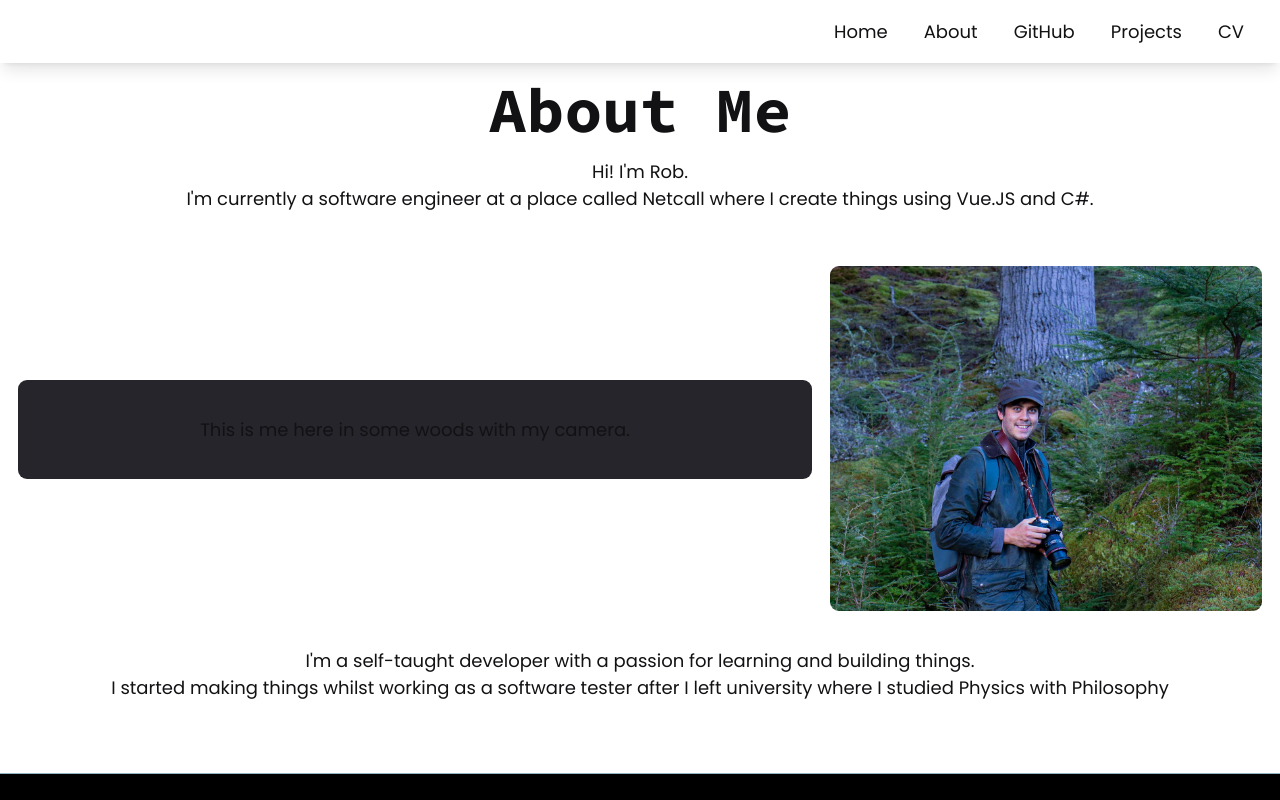
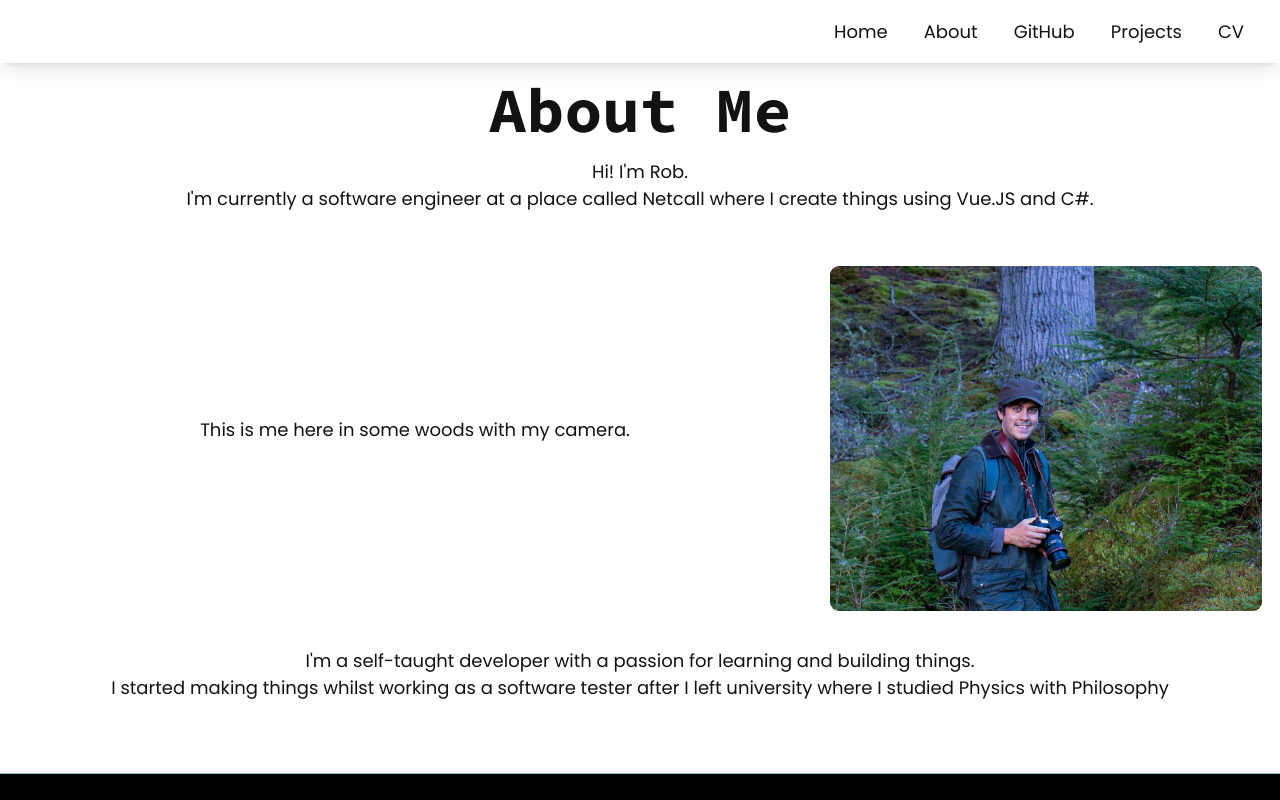
Before and after one commit to robbailey3/website-next, a Next.js app: page /about in a window 1280 px wide. Shown: the top 800 px of the page. Built offline with nearby package versions, Linux system fonts and the light colour scheme.

Commit message:
build: updating loads of styles

```diff
--- a/src/pages/about/index.tsx
+++ b/src/pages/about/index.tsx
@@ -23,7 +23,7 @@ const AboutPage = () => {
           I create things using Vue.JS and C#.
         </p>
         <FlexContainer className="flex-wrap py-8 items-center space-x-4 space-y-4">
-          <div className="bg-background-400 flex-1 p-8 rounded-lg">
+          <div className="flex-1 p-8 rounded-lg">
             <p>This is me here in some woods with my camera.</p>
           </div>
           <div className="w-96 max-w-full">
```
